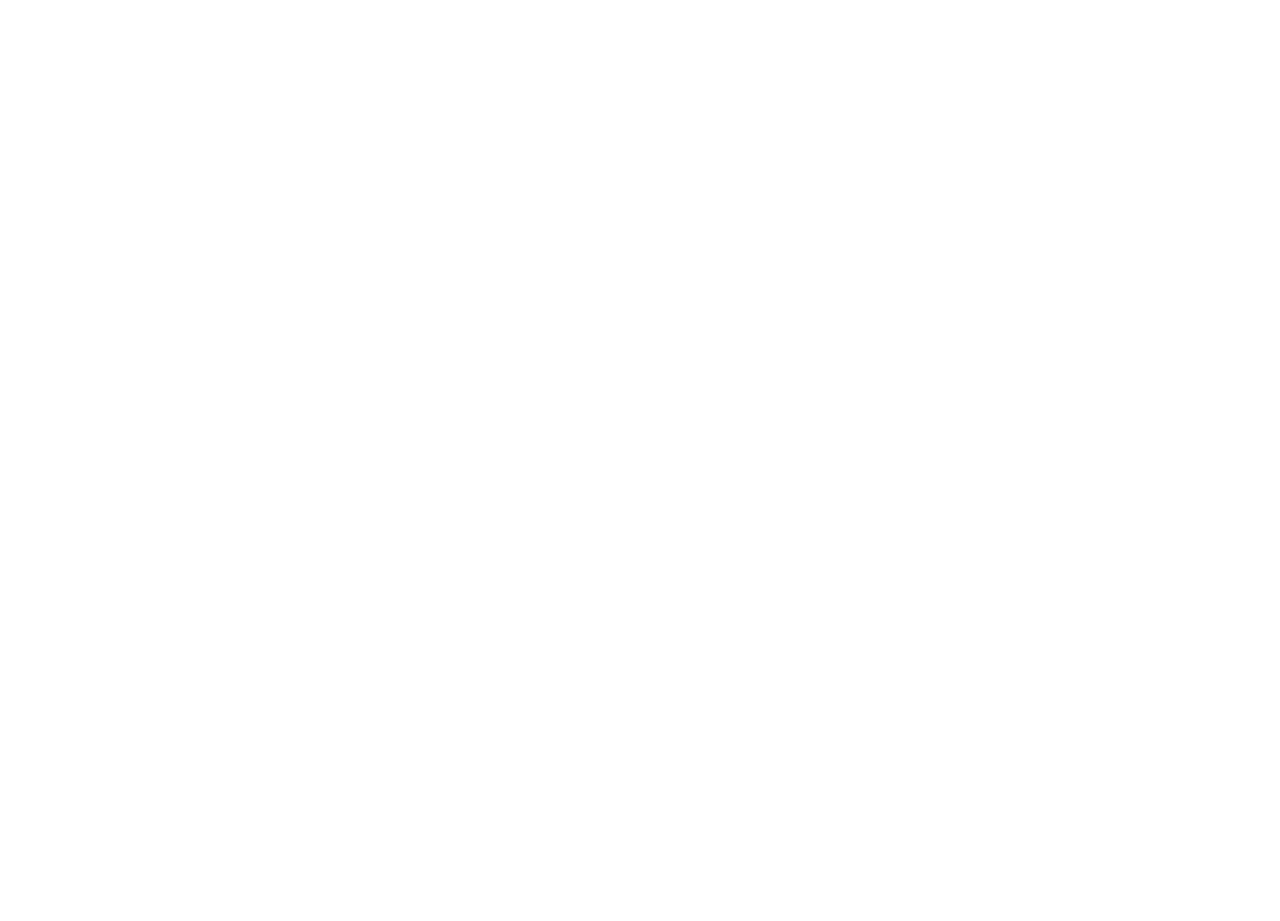
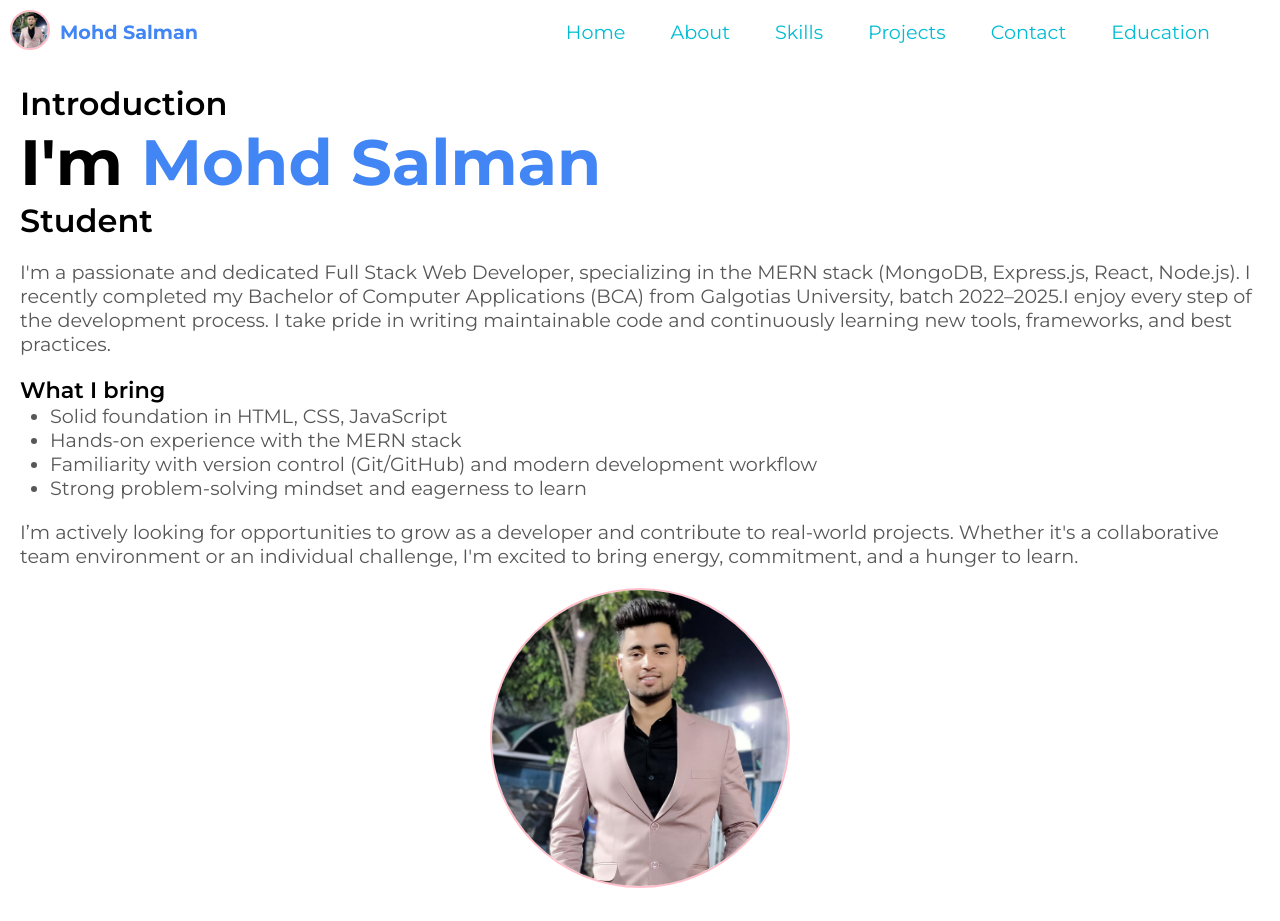
Before and after one commit to mohdsalman029/MyPortfolio, a React (Vite) app: page /MyPortfolio/explore in a window 1280 px wide. Before the commit this address had no page. Shown: the top 921 px of the page. Before the commit the page ends 800 px from the top, so only its background shows below. Built offline with nearby package versions, Linux system fonts and the light colour scheme.

Commit message:
explore page

```diff
--- a/src/App.jsx
+++ b/src/App.jsx
@@ -7,6 +7,7 @@
 import { Contact } from "./contact/Contact";
 import { Education } from "./education/Education";
 import { Layout } from "./Layout";
+import { Explore } from "../src/component/Explore";
 import { Route, BrowserRouter, Routes } from "react-router-dom";
 
 function App() {
@@ -21,6 +22,7 @@
             <Route path="skills" element={<Skill />} />
             <Route path="contact" element={<Contact />} />
             <Route path="education" element={<Education />} />
+            <Route path="/explore" element={<Explore />} />
           </Route>
         </Routes>
       </BrowserRouter>
--- a/src/about/about.module.css
+++ b/src/about/about.module.css
@@ -59,26 +59,27 @@
 
 @media (max-width: 1363px) {
   .aboutContainer {
-    height: calc(100vh - var(--header-hight));
     width: 100%;
     display: flex;
-    flex-direction: column;
+    flex-direction: column; /* Stack text above image */
+    align-items: center;
+    height: auto; /* 🔥 allow natural height */
+    padding: 20px;
+    gap: 20px;
   }
 
   .aboutPage {
-    width: 100vw;
-    display: flex;
-    flex-wrap: wrap;
-    padding-left: 20px;
-
+    width: 100%; /* full width */
+    padding-left: 0; /* remove left spacing */
     gap: 20px;
   }
 
   .imageContainer {
-    width: 100vw;
+    width: 100%; /* take full width */
     display: flex;
-    flex-direction: column;
     justify-content: center;
     align-items: center;
   }
+
+
 }
--- a/src/component/Container.jsx
+++ b/src/component/Container.jsx
@@ -1,11 +1,15 @@
 import React from "react";
 import style from "./Container.module.css";
 import { Image } from "./Image";
+import { useNavigate } from "react-router-dom";
 
 export const Container = () => {
-  const handleclick = () => {
-    console.log("I'm explore button");
+  const navigate = useNavigate();
+
+  const handleClick = () => {
+    navigate("/explore"); // 👉 go to explore page
   };
+
   return (
     <div className={style.container}>
       <div>
@@ -19,7 +23,7 @@
         </p>
         <p className={style.role}>Student</p>
       </div>
-      <div onClick={handleclick}>
+      <div onClick={handleClick}>
         <p className={style.explore}>Explore</p>
       </div>
     </div>
--- /dev/null
+++ b/src/component/Explore.jsx
@@ -0,0 +1,17 @@
+import React from "react";
+import { About } from "../about/About";
+import { Contact } from "../contact/Contact";
+import style from "./Explore.module.css";
+import { Footer } from "../footer/Footer";
+
+export const Explore = () => {
+  return (
+    <>
+      <div className={style.exploreContainer}>
+        <About />
+        {/* <Contact /> */}
+        <Footer />
+      </div>
+    </>
+  );
+};
--- /dev/null
+++ b/src/component/Explore.module.css
@@ -0,0 +1,13 @@
+/* Each section should take full width and adapt height */
+.exploreContainer {
+  width: 100%;
+  min-height: 100vh; /* full screen per section */
+  display: flex;
+  flex-wrap: wrap;
+  justify-content: space-between;
+
+}
+
+/* 🔽 Responsive for <= 1370px */
+@media (max-width: 1370px) {
+}
```
